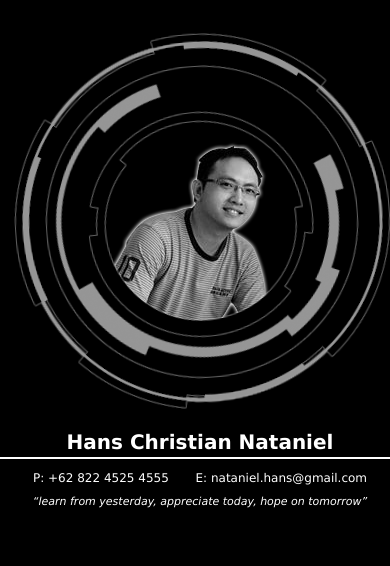
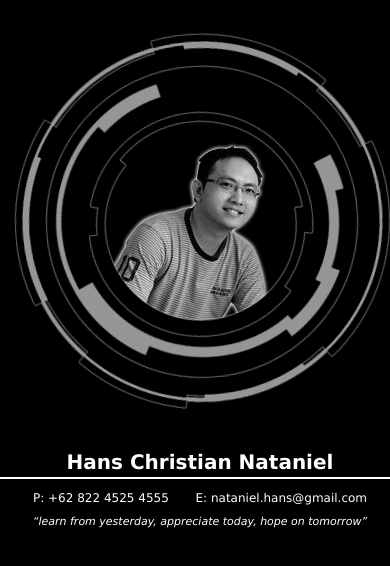
Before and after one commit to hansnataniel/hansnataniel.github.io, a plain HTML site: page index.html in a window 390 px wide. Shown: the top 566 px of the page. Drawn offline with Linux system fonts and the light colour scheme.

Commit message:
Add infotmation-container div and adjust the css

```diff
--- a/index.css
+++ b/index.css
@@ -122,18 +122,22 @@ body {
 		float: left;
 	}
 
-	h1 {
+	#information-container {
 		display: inline-block;
 		vertical-align: top;
 		margin-left: 30px;
-		margin-top: 250px;
+		margin-top: 230px;
+		width: 564px;
+		text-align: center;
+	}
+
+	h1 {
 		margin-bottom: 3px;
 	}
 
 	#line-1 {
 		display: inline-block;
 		vertical-align: top;
-		margin-left: 30px;
 		height: 2px;
 		width: 425px;
 		background-color: white;
@@ -142,7 +146,6 @@ body {
 	#contact {
 		display: inline-block;
 		vertical-align: top;
-		margin-left: 30px;
 		margin-top: -5px;
 		text-align: center;
 		width: 425px;
@@ -173,15 +176,15 @@ body {
 		float: left;
 	}
 
-	#circle-1 img, #circle-2 img, #circle-3 img, #me img {
-		width: 380px;
+	#information-container {
+		display: inline-block;
+		vertical-align: top;
+		margin-top: 230px;
+		width: 388px;
+		text-align: center;
 	}
 
 	h1 {
-		display: inline-block;
-		vertical-align: top;
-		margin-left: 30px;
-		margin-top: 250px;
 		margin-bottom: 3px;
 		font-size: 25px;
 	}
@@ -189,7 +192,6 @@ body {
 	#line-1 {
 		display: inline-block;
 		vertical-align: top;
-		margin-left: 30px;
 		height: 2px;
 		width: 332px;
 		background-color: white;
@@ -198,7 +200,6 @@ body {
 	#contact {
 		display: inline-block;
 		vertical-align: top;
-		margin-left: 30px;
 		margin-top: -5px;
 		text-align: center;
 		width: 332px;
@@ -231,8 +232,12 @@ body {
 		float: none;
 	}
 
-	#circle-1 img, #circle-2 img, #circle-3 img, #me img {
-		width: 380px;
+	#information-container {
+		display: inline-block;
+		vertical-align: top;
+		margin-top: 20px;
+		width: 400px;
+		text-align: center;
 	}
 
 	h1 {
--- a/index.html
+++ b/index.html
@@ -15,11 +15,13 @@
 			<div id="circle-2"><img src="img/circle-2.png" alt="circle 2"></div>
 			<div id="circle-1"><img src="img/circle-1.png" alt="circle 1"></div>
 		</div>
-		<h1>Hans Christian Nataniel</h1>
-		<div id="line-1"></div>
-		<div id="contact">
-			<span>P: +62 822 4525 4555 &nbsp;&nbsp;&nbsp;&nbsp;&nbsp; E: nataniel.hans@gmail.com<br></span>
-			<q id="quot">learn from yesterday, appreciate today, hope on tomorrow</q>
+		<div id="information-container">
+			<h1>Hans Christian Nataniel</h1>
+			<div id="line-1"></div>
+			<div id="contact">
+				<span>P: +62 822 4525 4555 &nbsp;&nbsp;&nbsp;&nbsp;&nbsp; E: nataniel.hans@gmail.com<br></span>
+				<q id="quot">learn from yesterday, appreciate today, hope on tomorrow</q>
+			</div>
 		</div>
 	</div>
 </body>
```
